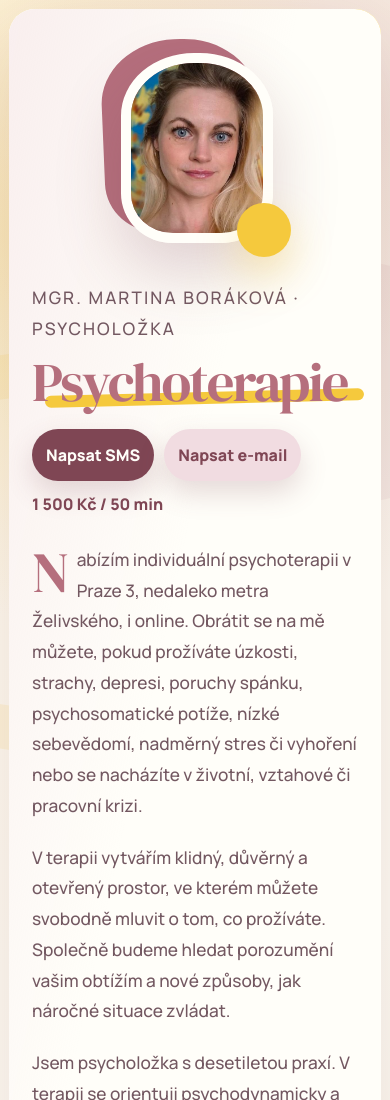
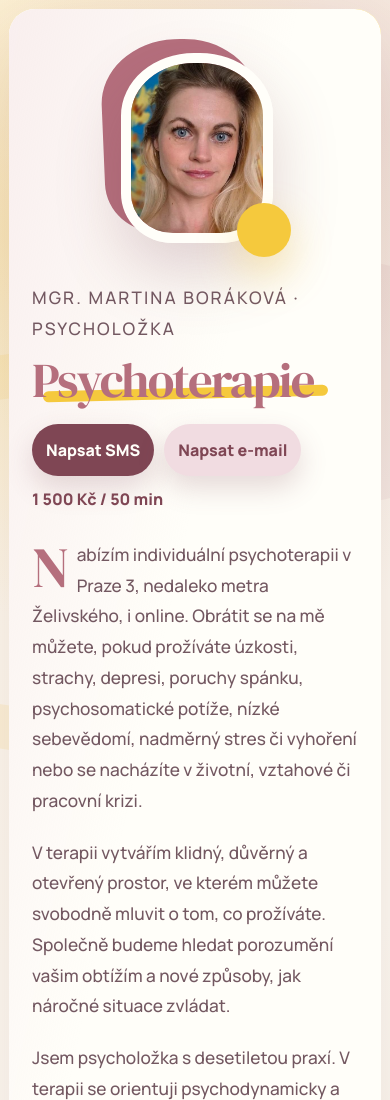
Before and after one commit to Noah-eu/martina-borakova-web, a plain HTML site: page index.html in a window 390 px wide. Shown: the top 1100 px of the page. Drawn offline with Linux system fonts and the light colour scheme.

Commit message:
Keep the heading and contact actions inside narrow screens

```diff
--- a/index.html
+++ b/index.html
@@ -491,7 +491,7 @@
 
     @media (max-width: 900px) {
       .intro,
-      .details { grid-template-columns: 1fr; }
+      .details { grid-template-columns: minmax(0, 1fr); }
       .intro { gap: 48px; }
       .portrait-wrap { width: min(78vw, 390px); }
       .price { max-width: 760px; }
@@ -520,7 +520,7 @@
         right: -4px;
       }
 
-      h1 { font-size: clamp(3rem, 14vw, 4.5rem); }
+      h1 { font-size: clamp(2.5rem, 12.5vw, 4.5rem); }
       .copy p { font-size: 1.08rem; }
       h2 { font-size: clamp(2.5rem, 13vw, 3.7rem); }
     }
```
